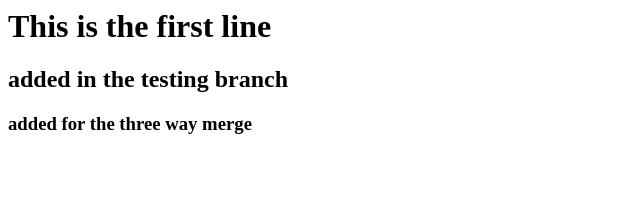
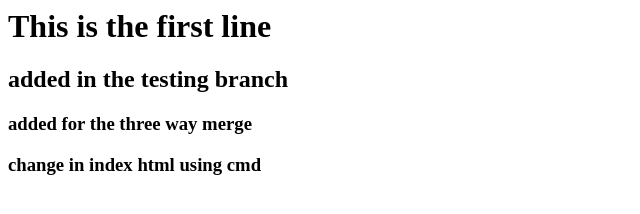
Before and after one commit to pradeepkr067/project1, a plain HTML site: page index.html in a window 1280 px wide. Shown: the whole page, without its empty margins (0-640 px from the left). Drawn offline with Linux system fonts and the light colour scheme.

Commit message:
new content

```diff
--- a/index.html
+++ b/index.html
@@ -1,3 +1,4 @@
 <h1> This is the first line</h1>
 <h2> added in the testing branch </h2>
 <h3> added for the three way merge</h3>
+<h3>change in index html using cmd</h3>
```
